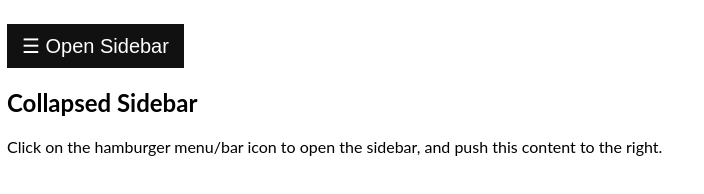
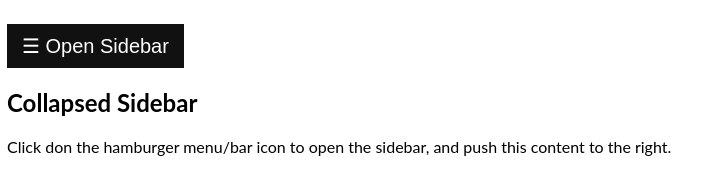
Before and after one commit to Avishek101/CGPA-calculator, a plain HTML site: page index.html in a window 1280 px wide. Shown: the full height of the page, 17-721 px from the left. Drawn offline with Linux system fonts and the light colour scheme.

Commit message:
Update index.html

```diff
--- a/index.html
+++ b/index.html
@@ -79,7 +79,7 @@ body {
 <div id="main">
   <button class="openbtn"  onclick="clic()">☰ Open Sidebar</button>
   <h2>Collapsed Sidebar</h2>
-  <p>Click on the hamburger menu/bar icon to open the sidebar, and push this content to the right.</p>
+  <p>Click don the hamburger menu/bar icon to open the sidebar, and push this content to the right.</p>
 </div>
 
              <!-- script -->
```
